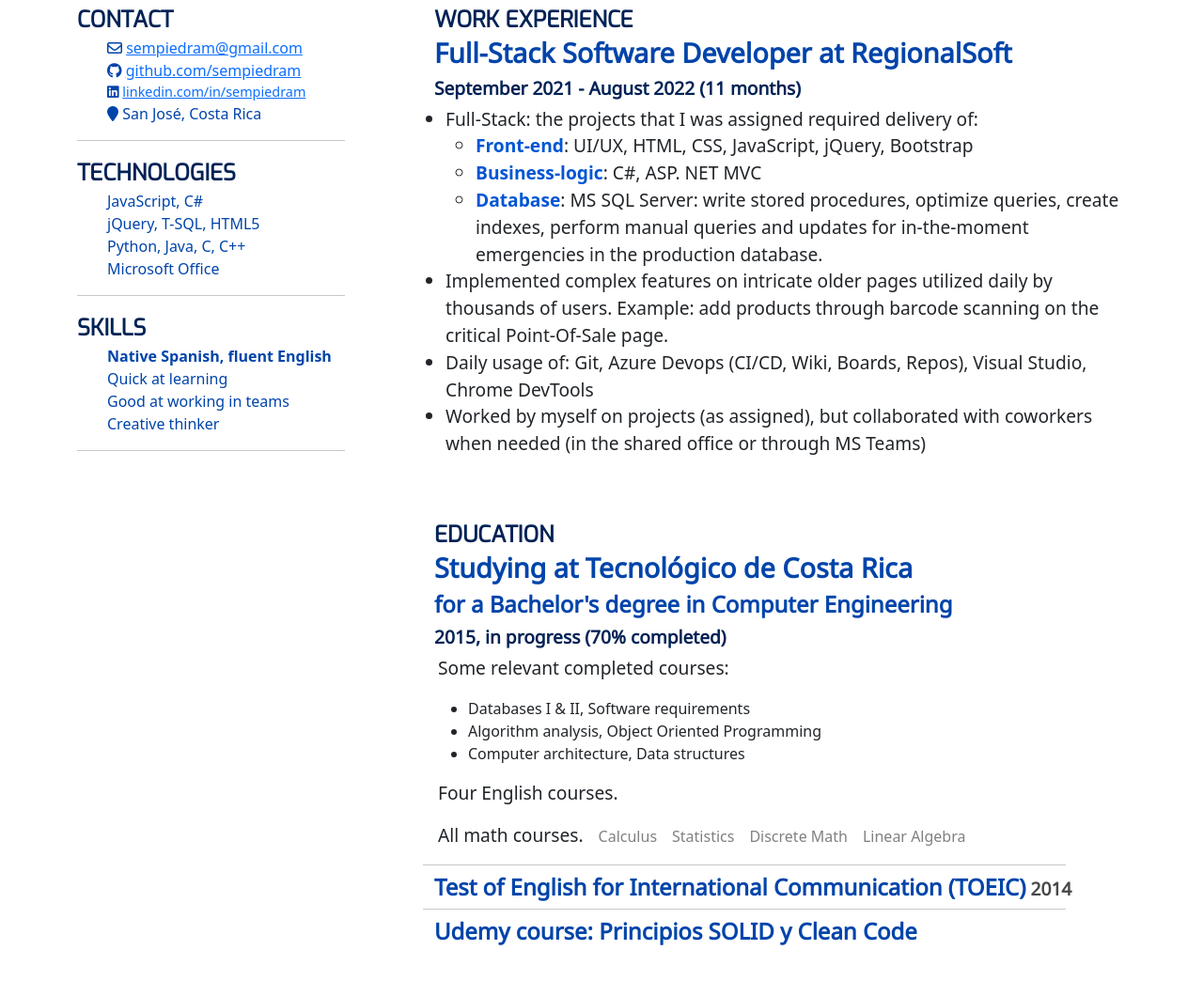
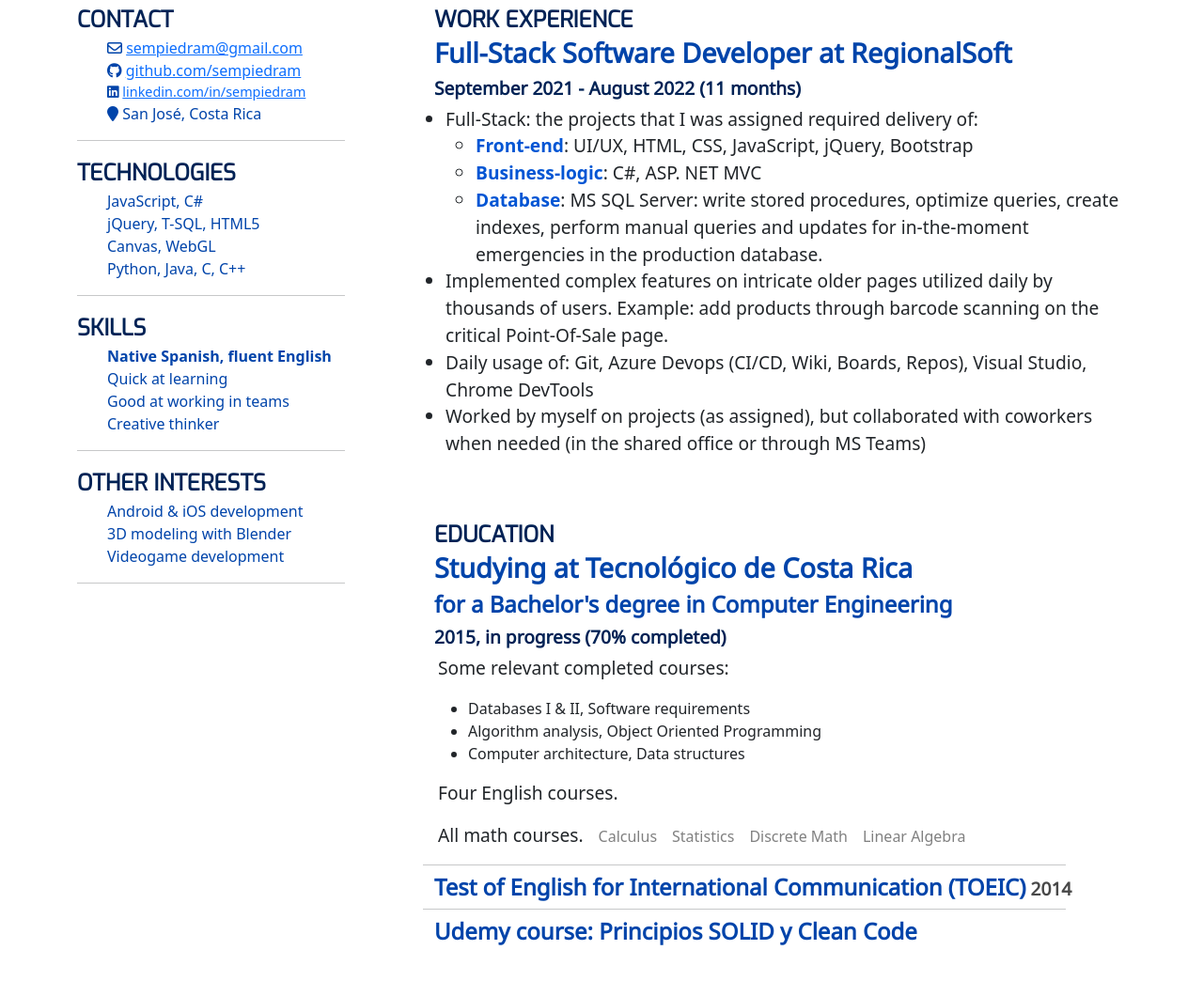
Before and after one commit to sempiedram/sempiedram.github.io, a plain HTML site: page index.html in a window 1280 px wide. Shown: the part 708-1752 px from the top of the page at 94% size. Drawn offline with nearby package versions, Linux system fonts and the light colour scheme.

Commit message:
Blender and OTHER INTERESTS on CV and Web

```diff
--- a/index.html
+++ b/index.html
@@ -94,8 +94,8 @@
 					<ul class="dark_scolor" style="list-style: none;">
 						<li>JavaScript, C#</li>
 						<li>jQuery, T-SQL, HTML5</li>
+						<li>Canvas, WebGL</li>
 						<li>Python, Java, C, C++</li>
-						<li>Microsoft Office</li>
 					</ul>
 
 					<hr style="width: 80%">
@@ -106,6 +106,15 @@
 						<li>Quick at learning</li>
 						<li>Good at working in teams</li>
 						<li>Creative thinker</li>
+					</ul>
+
+					<hr style="width: 80%">
+
+					<div class="section-title">OTHER INTERESTS</div>
+					<ul class="dark_scolor" style="list-style: none;">
+						<li>Android & iOS development</li>
+						<li>3D modeling with Blender</li>
+						<li>Videogame development</li>
 					</ul>
 
 					<hr style="width: 80%">
```
Also changed, not shown: 2 other files.
